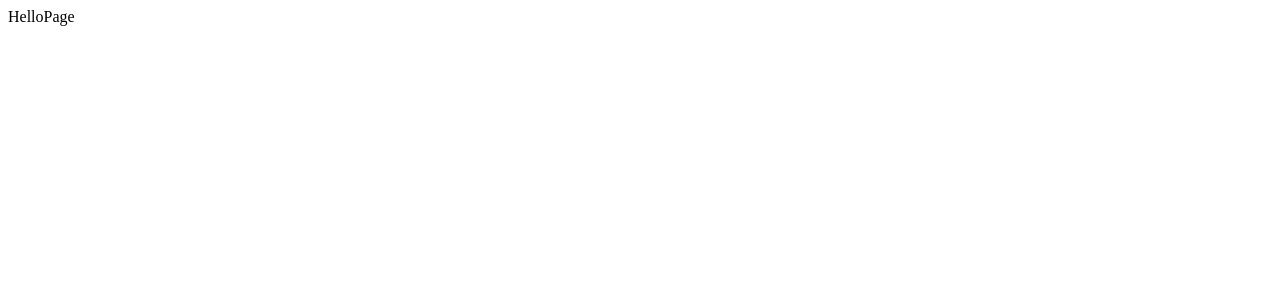
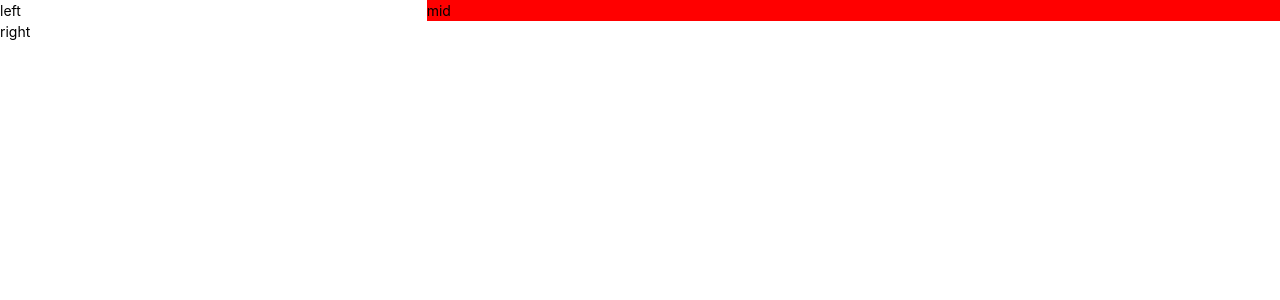
Before and after one commit to pawyparlo/fitmeet_hack, a React (Vite) app in the folder fitmeet_hack/: page / in a window 1280 px wide. Shown: the top 300 px of the page. Built offline with nearby package versions, Linux system fonts and the light colour scheme.

Commit message:
feat: adding reseting scss

```diff
--- a/fitmeet_hack/src/App.tsx
+++ b/fitmeet_hack/src/App.tsx
@@ -1,4 +1,5 @@
 import HelloPage from "./pages/HelloPage";
+import "./styles/styles.scss";
 
 function App() {
   return <HelloPage />;
--- /dev/null
+++ b/fitmeet_hack/src/components/DashboardGird.tsx
@@ -0,0 +1,20 @@
+import { Row, Col } from "antd";
+
+const DashboardGird = () => {
+  return (
+    <div>
+      <Row>
+        <Col xs={0} lg={8}>
+          left
+        </Col>
+        <Col xs={24} lg={16} style={{ backgroundColor: "red" }}>
+          mid
+        </Col>
+        <Col xs={0} lg={8}>
+          right
+        </Col>
+      </Row>
+    </div>
+  );
+};
+export default DashboardGird;
--- a/fitmeet_hack/src/pages/HelloPage.tsx
+++ b/fitmeet_hack/src/pages/HelloPage.tsx
@@ -1,7 +1,12 @@
 import React from "react";
+import DashboardGird from "../components/DashboardGird";
 
 const HelloPage = () => {
-  return <div>HelloPage</div>;
+  return (
+    <div>
+      <DashboardGird />
+    </div>
+  );
 };
 
 export default HelloPage;
--- /dev/null
+++ b/fitmeet_hack/src/styles/reset.scss
@@ -0,0 +1,52 @@
+/*
+  1. Use a more-intuitive box-sizing model.
+*/
+*, *::before, *::after {
+  box-sizing: border-box;
+}
+/*
+  2. Remove default margin
+*/
+* {
+  margin: 0;
+}
+/*
+  3. Allow percentage-based heights in the application
+*/
+html, body {
+  height: 100%;
+}
+/*
+  Typographic tweaks!
+  4. Add accessible line-height
+  5. Improve text rendering
+*/
+body {
+  line-height: 1.5;
+  -webkit-font-smoothing: antialiased;
+}
+/*
+  6. Improve media defaults
+*/
+img, picture, video, canvas, svg {
+  display: block;
+  max-width: 100%;
+}
+/*
+  7. Remove built-in form typography styles
+*/
+input, button, textarea, select {
+  font: inherit;
+}
+/*
+  8. Avoid text overflows
+*/
+p, h1, h2, h3, h4, h5, h6 {
+  overflow-wrap: break-word;
+}
+/*
+  9. Create a root stacking context
+*/
+#root, #__next {
+  isolation: isolate;
+}
--- /dev/null
+++ b/fitmeet_hack/src/styles/styles.scss
@@ -0,0 +1 @@
+@import url("reset.scss");
```
Also changed, not shown: fitmeet_hack/src/styles/index.scss (added).
